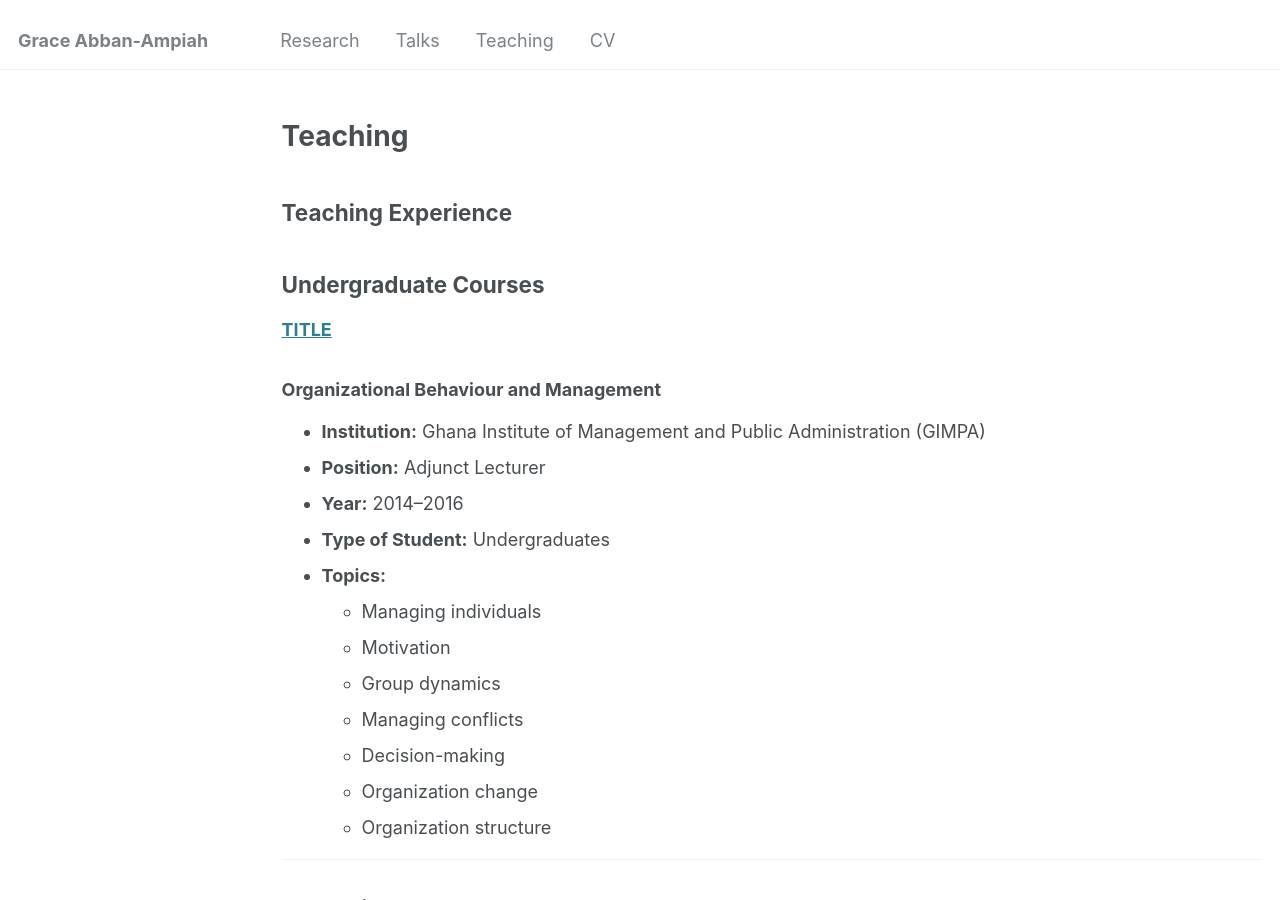
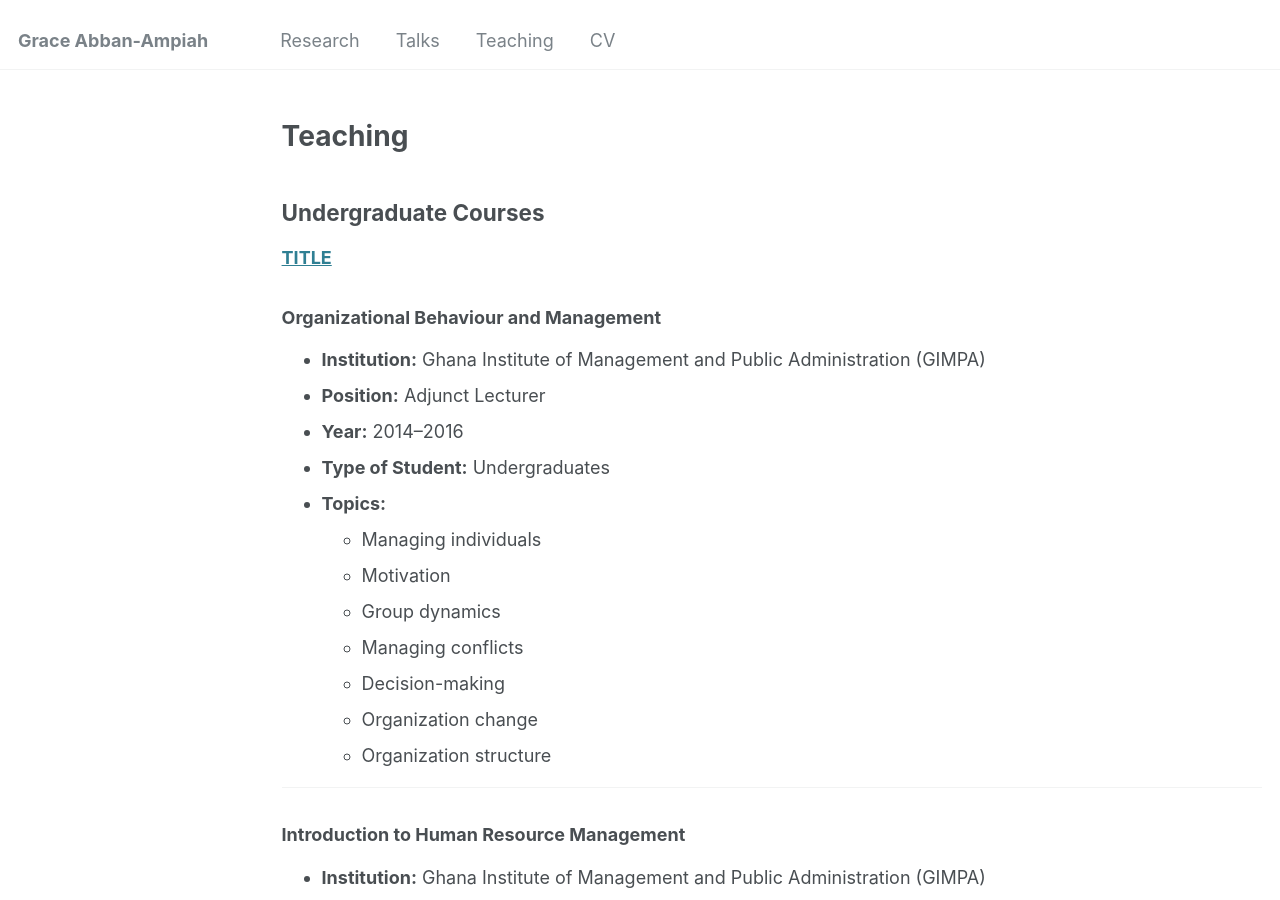
Before and after one commit to gabban-ampiah/gabban-ampiah.github.io, a Jekyll site: the page built from _pages/teaching.md, in a window 1280 px wide and 900 px high. Built offline with Jekyll 4.4.1, drawn with Linux system fonts in a browser that asks for light colours.

Commit message:
Update teaching.md

```diff
--- a/_pages/teaching.md
+++ b/_pages/teaching.md
@@ -10,7 +10,6 @@ redirect_from:
 
 # Teaching
 
-## Teaching Experience
 ## Undergraduate Courses
 [**TITLE**](/files/paper1.pdf) <br/>
 
```
